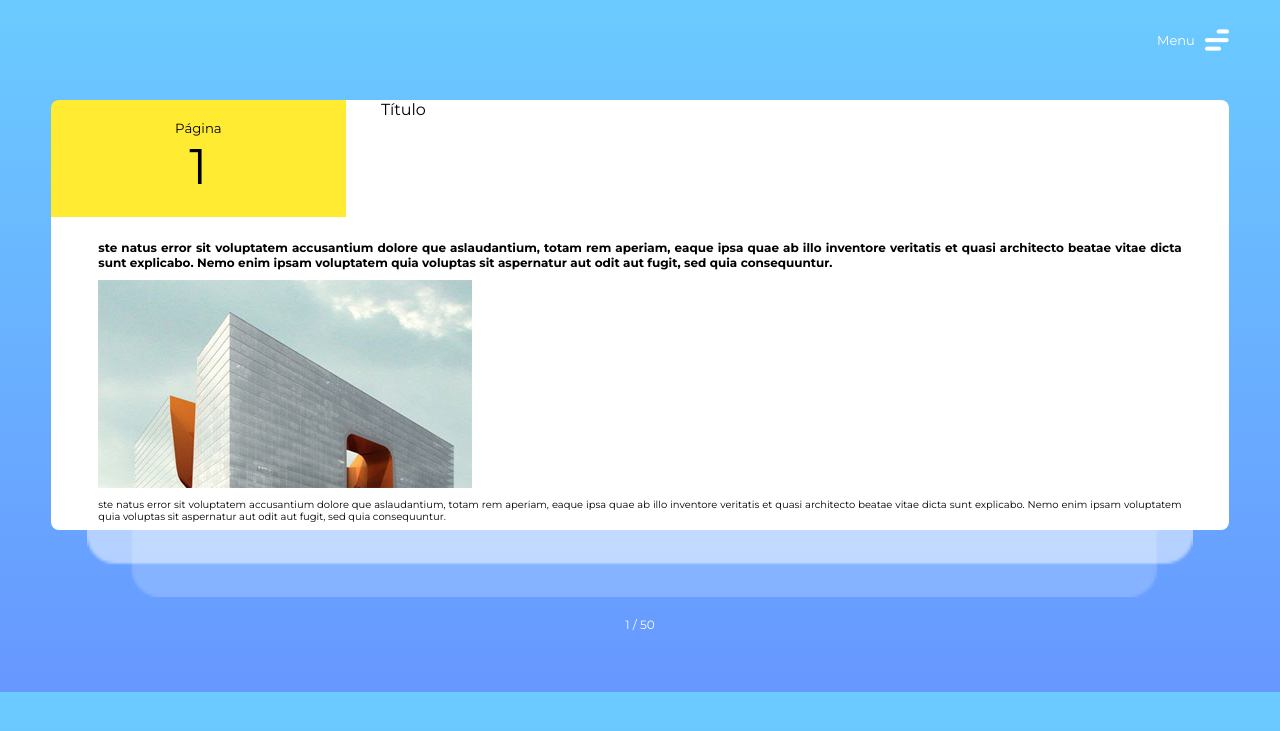
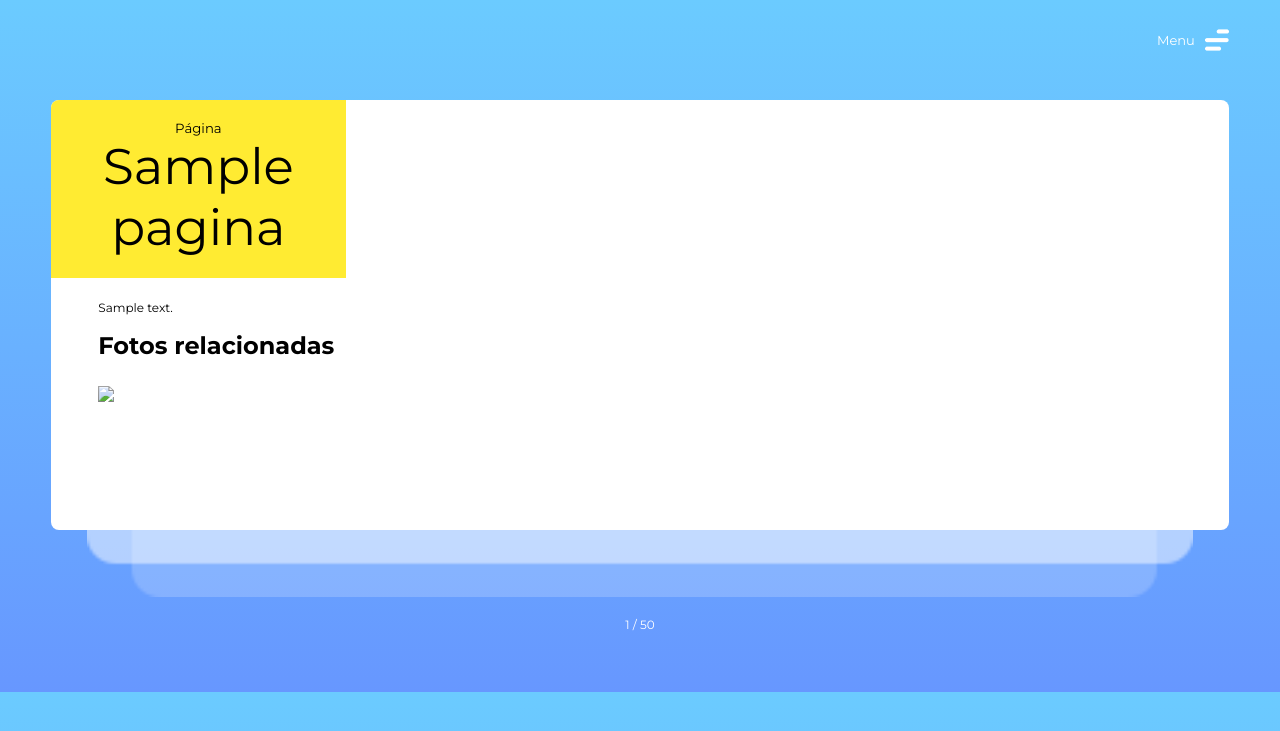
Before and after one commit to maxiplux/RamonIvanTesis, a Python web app: template tesis/templates/modulos/enciclopedia/contenido.html in a window 1280 px wide. Shown: the top 731 px of the page. Run offline with Jinja, Linux system fonts and the light colour scheme; the template is opened without the code that fills it: most values are stand-ins (such as "Sample title", 1, 10 or a date in 2020); some libraries are stand-ins or nearby versions.

Commit message:
my first commit

```diff
--- a/tesis/templates/modulos/enciclopedia/contenido.html
+++ b/tesis/templates/modulos/enciclopedia/contenido.html
@@ -30,22 +30,29 @@
     	<header>
         	<div class="header_left">
             	<h5>Página</h5>
-                <h1>1</h1>
+                <h1>{{ articulo_detalle.pagina }}</h1>
             </div>
         	<div class="header_right">
-            	Título
+
             </div>
         </header>
         <div class="clear"></div>
         <div class="content_inter">
-        	<h4>ste natus error sit voluptatem accusantium dolore que aslaudantium, totam rem aperiam, eaque ipsa quae ab illo inventore veritatis et quasi architecto beatae vitae dicta sunt explicabo. Nemo enim ipsam voluptatem quia voluptas sit aspernatur aut odit aut fugit, sed quia consequuntur.</h4>
-            <img src="media_tesis/imagenes/imagen_inter.jpg" />
-            <h5>ste natus error sit voluptatem accusantium dolore que aslaudantium, totam rem aperiam, eaque ipsa quae ab illo inventore veritatis et quasi architecto beatae vitae dicta sunt explicabo. Nemo enim ipsam voluptatem quia voluptas sit aspernatur aut odit aut fugit, sed quia consequuntur.</h5>
+        	<p>
+                {{ articulo_detalle.contenido|safe }}
+            </p>
+            <h1>Fotos relacionadas</h1>
+             {% for imagen in articulo_detalle.imagenes %}
+                <img src="{{ imagen.archivo.url }}"  /><br/>
+             {% endfor %}
+
+
+
         </div>
 
     </div>
     <div class="footer_app">
-        <img src="media_tesis/imagenes/footer_pagina_inter.png" class="footer_img" />
+        <img src="/media/media_tesis/imagenes/footer_pagina_inter.png" class="footer_img" />
         <h5>1 / 50</h5>
     </div>
 </div>
```
